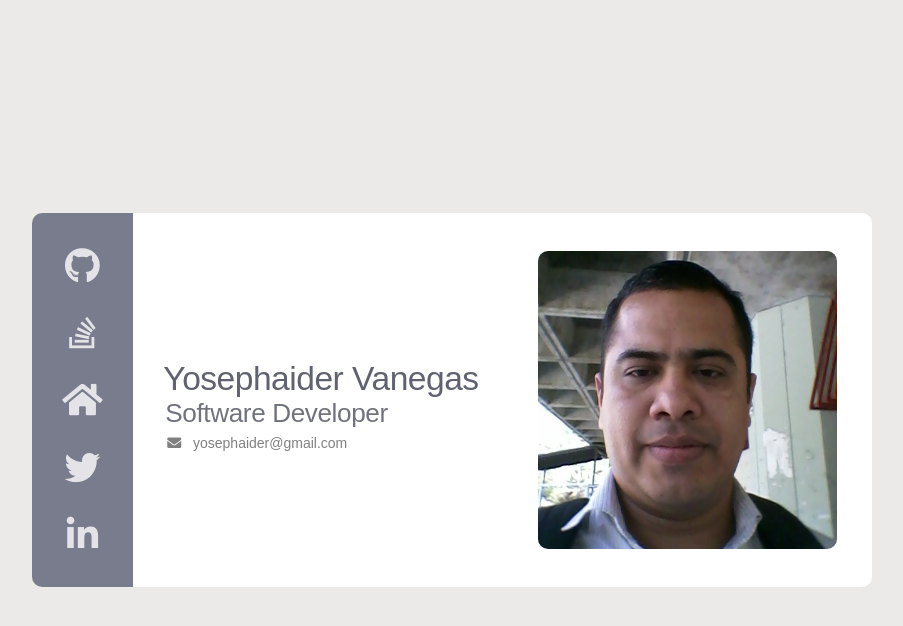
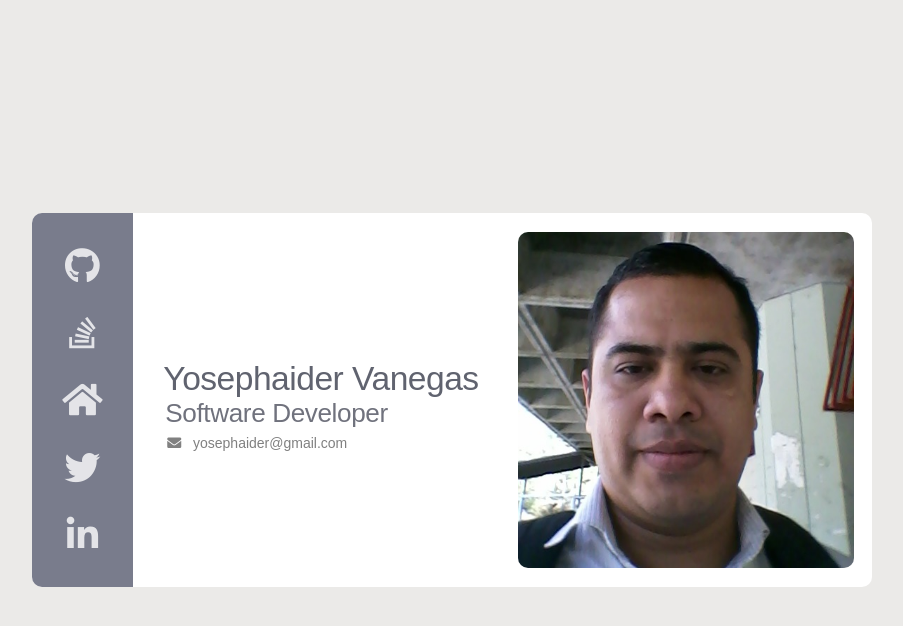
Before and after one commit to yosephaider/yosephaider.github.io, a PHP site: page / in a window 1280 px wide. Shown: the top 626 px of the page, without its empty margins (188-1091 px from the left). Run offline with PHP 8.4, Linux system fonts and the light colour scheme; some libraries are stand-ins or nearby versions.

Commit message:
Update file

```diff
--- a/css/style.css
+++ b/css/style.css
@@ -75,9 +75,8 @@ h2 {
 }
 
 #home .pic {
-  display: block;
   position: absolute;
-  right: 35px;
+  right: 18px;
   top: 0;
   height: 100%;
   text-decoration: none;
@@ -89,7 +88,7 @@ h2 {
 #home .pic img {
   position: relative;
   display: block;
-  height: 80%;
+  height: 90%;
   border-radius: 10px;
 }
 
```
